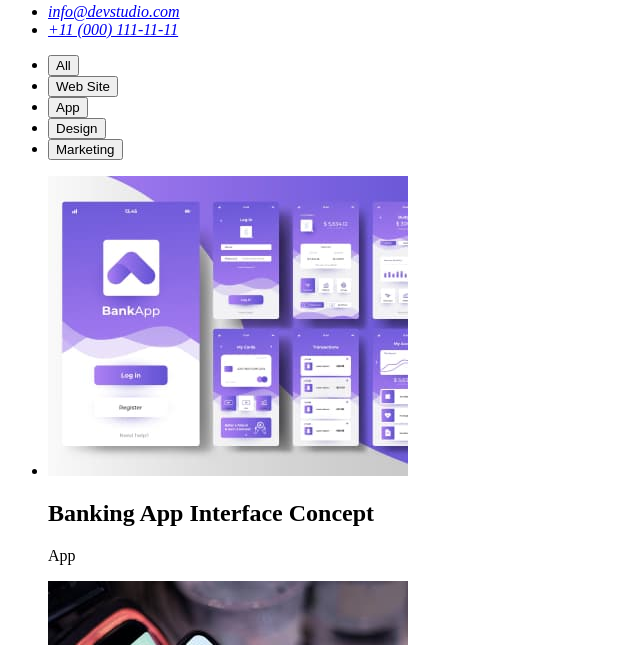
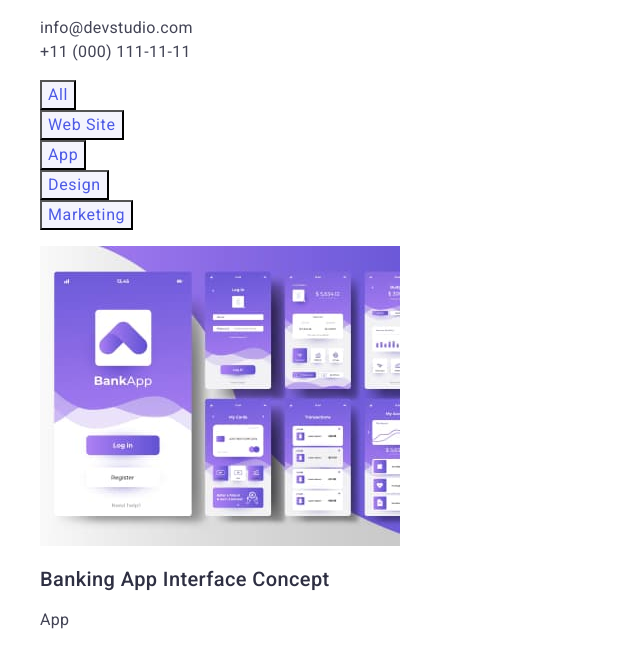
Before and after one commit to MrPriest1994/home-work, a plain HTML site: page portfolio.html in a window 1280 px wide. Shown: the part 109-754 px from the top of the page, without its empty margins (0-640 px from the left). Drawn offline with Linux system fonts and the light colour scheme; the site is published under a folder, as on GitHub Pages, so addresses that start at the root find nothing.

Commit message:
Update portfolio.html

```diff
--- a/portfolio.html
+++ b/portfolio.html
@@ -15,8 +15,8 @@
       href="https://fonts.googleapis.com/css2?family=Raleway:wght@800&display=swap"
       rel="stylesheet"
     />
-    <link rel="stylesheet" href="/css/normalize.css" />
-    <link rel="stylesheet" href="/css/styles.css" />
+    <link rel="stylesheet" href="./css/normalize.css" />
+    <link rel="stylesheet" href="./css/styles.css" />
     <title>Portfolio</title>
   </head>
   <!-- Portfolio header  -->
```
